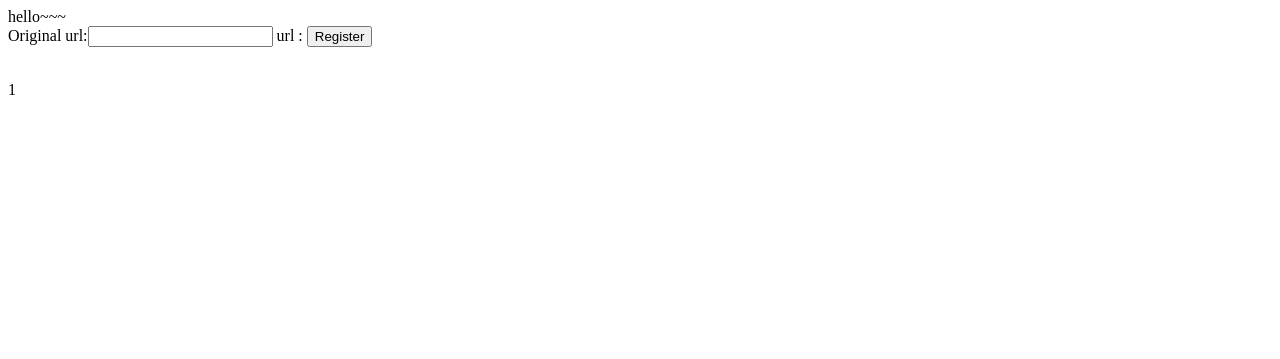
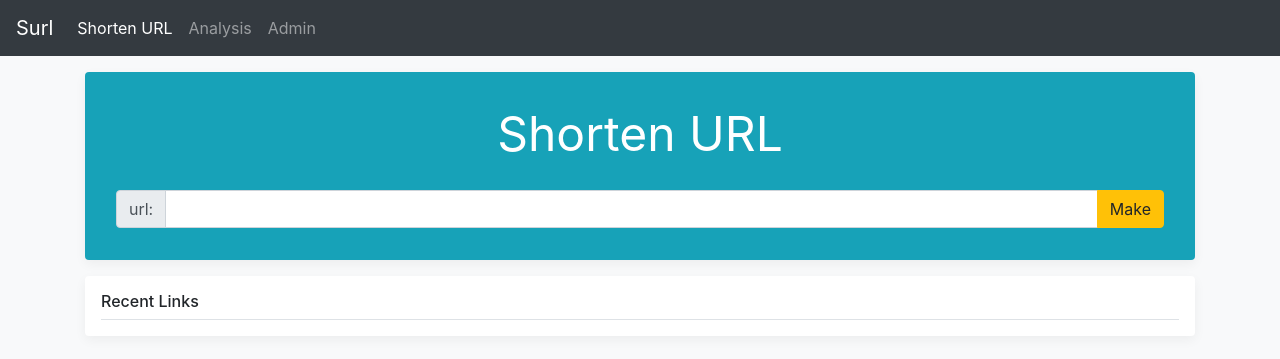
Before and after one commit to bearics/ShortenURL, a Django app: page / in a window 1280 px wide. Shown: the top 359 px of the page. Run offline with Django 3.2, Linux system fonts and the light colour scheme; data that the repository does not hold is empty; some libraries are stand-ins or nearby versions.

Commit message:
Update Web UI

```diff
--- /dev/null
+++ b/shorten_url/static/offcanvas.css
@@ -0,0 +1,81 @@
+html,
+body {
+  overflow-x: hidden; /* Prevent scroll on narrow devices */
+}
+
+body {
+  padding-top: 56px;
+}
+
+@media (max-width: 767.98px) {
+  .offcanvas-collapse {
+    position: fixed;
+    top: 56px; /* Height of navbar */
+    bottom: 0;
+    width: 100%;
+    padding-right: 1rem;
+    padding-left: 1rem;
+    overflow-y: auto;
+    background-color: var(--gray-dark);
+    transition: -webkit-transform .3s ease-in-out;
+    transition: transform .3s ease-in-out;
+    transition: transform .3s ease-in-out, -webkit-transform .3s ease-in-out;
+    -webkit-transform: translateX(100%);
+    transform: translateX(100%);
+  }
+  .offcanvas-collapse.open {
+    -webkit-transform: translateX(-1rem);
+    transform: translateX(-1rem); /* Account for horizontal padding on navbar */
+  }
+}
+
+.nav-scroller {
+  position: relative;
+  z-index: 2;
+  height: 2.75rem;
+  overflow-y: hidden;
+}
+
+.nav-scroller .nav {
+  display: -webkit-box;
+  display: -ms-flexbox;
+  display: flex;
+  -ms-flex-wrap: nowrap;
+  flex-wrap: nowrap;
+  padding-bottom: 1rem;
+  margin-top: -1px;
+  overflow-x: auto;
+  color: rgba(255, 255, 255, .75);
+  text-align: center;
+  white-space: nowrap;
+  -webkit-overflow-scrolling: touch;
+}
+
+.nav-underline .nav-link {
+  padding-top: .75rem;
+  padding-bottom: .75rem;
+  font-size: .875rem;
+  color: var(--secondary);
+}
+
+.nav-underline .nav-link:hover {
+  color: var(--blue);
+}
+
+.nav-underline .active {
+  font-weight: 500;
+  color: var(--gray-dark);
+}
+
+.text-white-50 { color: rgba(255, 255, 255, .5); }
+
+.bg-purple {background-color: var(--purple);}
+
+
+.border-bottom { border-bottom: 1px solid #e5e5e5; }
+
+.box-shadow { box-shadow: 0 .25rem .75rem rgba(0, 0, 0, .05); }
+
+.lh-100 { line-height: 1; }
+.lh-125 { line-height: 1.25; }
+.lh-150 { line-height: 1.5; }
--- /dev/null
+++ b/shorten_url/static/offcanvas.js
@@ -0,0 +1,7 @@
+$(function () {
+  'use strict'
+
+  $('[static-toggle="offcanvas"]').on('click', function () {
+    $('.offcanvas-collapse').toggleClass('open')
+  })
+})
--- /dev/null
+++ b/shorten_url/templates/head.html
@@ -0,0 +1,10 @@
+
+<head>
+    <!-- Required meta tags -->
+    <meta charset="utf-8">
+    <meta name="viewport" content="width=device-width, initial-scale=1, shrink-to-fit=no">
+
+    <!-- Bootstrap CSS -->
+    <link rel="stylesheet" href="https://maxcdn.bootstrapcdn.com/bootstrap/4.0.0/css/bootstrap.min.css" integrity="sha384-Gn5384xqQ1aoWXA+058RXPxPg6fy4IWvTNh0E263XmFcJlSAwiGgFAW/dAiS6JXm" crossorigin="anonymous">
+    <link href="/static/offcanvas.css" rel="stylesheet">
+</head>
--- a/shorten_url/templates/home.html
+++ b/shorten_url/templates/home.html
@@ -1,14 +1,70 @@
-hello~~~
-{% if new_url %}
-    {% include 'update_url.html' %}
-{% endif %}
+{% load static %}
+<!doctype html>
+<html lang="en">
+    {% include 'head.html' %}
+    <body class="bg-light">
+        <nav class="navbar navbar-expand-md fixed-top navbar-dark bg-dark">
+            <a class="navbar-brand" href="#">Surl</a>
+            <button class="navbar-toggler p-0 border-0" type="button" data-toggle="offcanvas">
+                <span class="navbar-toggler-icon"></span>
+            </button>
 
-<form method="post" action="">
-    {% csrf_token %}
-    {{ send_url_form }}
-    url :
+            <div class="navbar-collapse offcanvas-collapse" id="navbarsExampleDefault">
+            <ul class="navbar-nav mr-auto">
+                <li class="nav-item active">
+                    <a class="nav-link" href="#">Shorten URL <span class="sr-only">(current)</span></a>
+                </li>
+                <li class="nav-item">
+                    <a class="nav-link" href="#">Analysis</a>
+                </li>
+                <li class="nav-item dropdown">
+                    <a class="nav-link" href="http://127.0.0.1:8000/admin">Admin</a>
+                </li>
+            </ul>
+            </div>
+        </nav>
 
-    <input type="submit" value="Register">
-</form>
-    </br>
-{% include 'url_list.html' %}
+        <main role="main" class="container">
+            <div class="my-3 p-3 bg-info rounded box-shadow" style="color: #FFFFFF;">
+                <div style="color: #FFFFFF; font-size: 3em; text-align: center; padding: 10px 0px 20px 0px">Shorten URL</div>
+                {#input form#}
+                {% load widget_tweaks %}
+                <div class="container">
+                    <form method="post" action="" novalidate>
+                    {% csrf_token %}
+                        <div class="row">
+                            <div class="col-12" >
+                                <div class="input-group mb-3">
+                                    <div class="input-group-prepend">
+                                        <span class="input-group-text" id="basic-addon3">url:</span>
+                                    </div>
+                                    {{ send_url_form.original_url|append_attr:"class:form-control" }}
+                                    <div class="input-group-append">
+                                        <button class="btn btn-warning" type="submit">Make</button>
+                                    </div>
+                                </div>
+                            </div>
+                        </div>
+
+                </form>
+                </div>
+
+            </div>
+            {# put success message#}
+            {% if new_url %}
+                {% include 'update_url.html' %}
+            {% endif %}
+
+            {% include 'url_list.html' %}
+        </main>
+
+
+
+        <!-- Optional JavaScript -->
+        <!-- jQuery first, then Popper.js, then Bootstrap JS -->
+        <script src="https://code.jquery.com/jquery-3.2.1.slim.min.js" integrity="sha384-KJ3o2DKtIkvYIK3UENzmM7KCkRr/rE9/Qpg6aAZGJwFDMVNA/GpGFF93hXpG5KkN" crossorigin="anonymous"></script>
+        <script src="https://cdnjs.cloudflare.com/ajax/libs/popper.js/1.12.9/umd/popper.min.js" integrity="sha384-ApNbgh9B+Y1QKtv3Rn7W3mgPxhU9K/ScQsAP7hUibX39j7fakFPskvXusvfa0b4Q" crossorigin="anonymous"></script>
+        <script src="https://maxcdn.bootstrapcdn.com/bootstrap/4.0.0/js/bootstrap.min.js" integrity="sha384-JZR6Spejh4U02d8jOt6vLEHfe/JQGiRRSQQxSfFWpi1MquVdAyjUar5+76PVCmYl" crossorigin="anonymous"></script>
+        <script src="/static/offcanvas.js"></script>
+    </body>
+</html>
--- a/shorten_url/templates/url_list.html
+++ b/shorten_url/templates/url_list.html
@@ -1,10 +1,18 @@
 
-{% for url in url_list %}
-    {{ url.original_url }}
-    {{ url.shortened_url }}
-    {{ url.date }}
-    </br>
-{%  endfor %}
+<div class="my-3 p-3 bg-white rounded box-shadow">
+    <h6 class="border-bottom border-gray pb-2 mb-0">Recent Links</h6>
+    {% for url in url_list|slice:":5" %}
+    <div class="media text-muted pt-3">
+        <div class="media-body pb-3 mb-0 small lh-125 border-bottom border-gray">
+            <div class="d-flex justify-content-between align-items-center w-100">
+                <strong class="text-gray-dark">{{ url.original_url }}</strong>
+                <a href="http://127.0.0.1:8000/{{ url.shortened_url }}">{{ url.shortened_url }} - Link</a>
+            </div>
+            <span class="d-block">{{ url.date }}</span>
+        </div>
+    </div>
+    {%  endfor %}
+</div>
 
 {% for page in total_page %}
     <span>{{ page }}</span>
--- a/shorten_url/views.py
+++ b/shorten_url/views.py
@@ -1,17 +1,8 @@
 from django.template.context_processors import csrf
-from django.template.loader import get_template
-
+from shorten_url.forms import SendUrlForm
+from django.http.response import HttpResponseRedirect
+from django.core.paginator import Paginator, PageNotAnInteger, EmptyPage
 from django.shortcuts import render
-
-from shorten_url.forms import SendUrlForm
-from shorten_url.models import Url
-
-from shorten_url.models import Url
-from django.http.response import HttpResponse, HttpResponseRedirect
-from django.template.loader import get_template
-
-from django.core.paginator import Paginator, PageNotAnInteger, EmptyPage
-
 from shorten_url.shorten import *
 
 
@@ -36,23 +27,11 @@ def home(request):
     context.update(csrf(request))
 
     # show url list
-    template = get_template('home.html')
+    urls = Url.objects.order_by('-date')
 
-    page_data = Paginator(Url.objects.all(), 3)
-    page = request.GET.get('page')
-    try:
-        urls = page_data.page(page)
-    except PageNotAnInteger:
-        urls = page_data.page(1)
-    except EmptyPage:
-        urls = page_data.page(page_data.num_pages)
+    context.update({'url_list': urls})
 
-    context.update({'url_list': urls,
-                    'current_page': page,
-                    'total_page': range(1, page_data.num_pages + 1),
-                    })
-
-    return HttpResponse(template.render(context, request))
+    return render(request, 'home.html', context)
 
 
 def redirect(request, shortened_url):
```
Also changed, not shown: shorten_url/templates/update_url.html (+6 -4 lines), surl/settings.py (+7 -2 lines), shorten_url/templates/footer.html (added).
